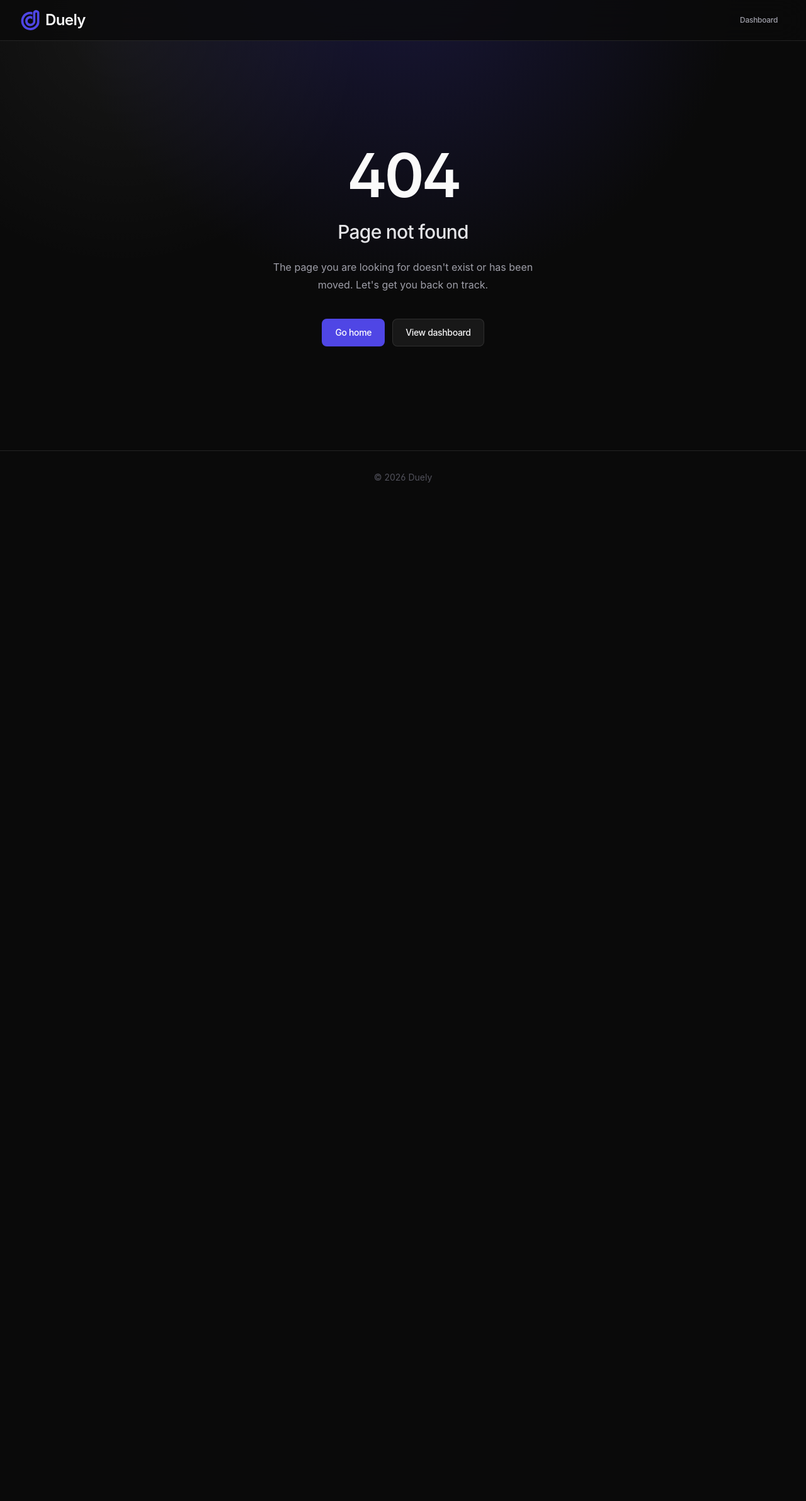
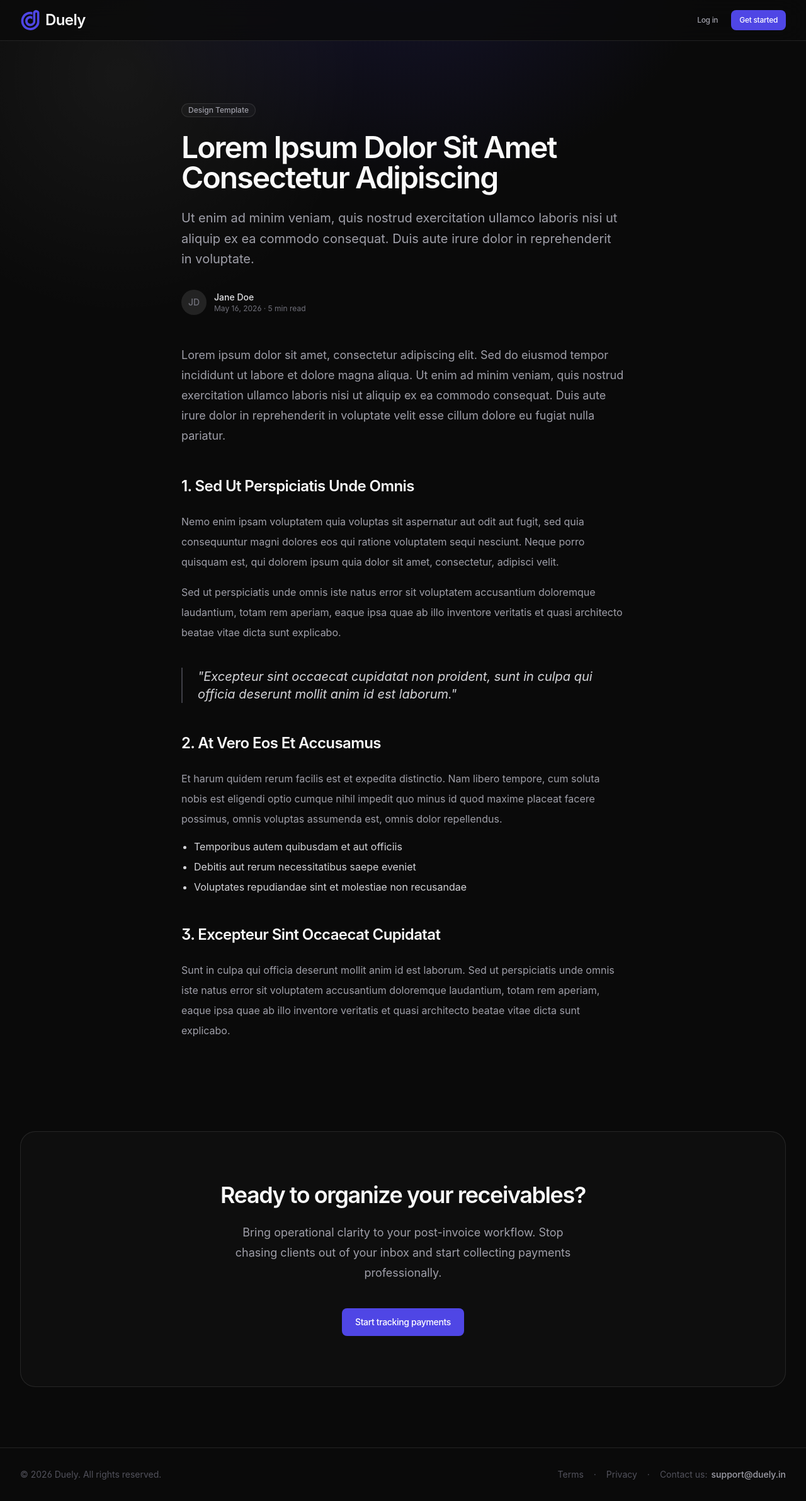
Before and after one commit to AbhishekU05/nudge, a Next.js app: page /article in a window 1280 px wide. Before the commit this address had no page. Shown: the whole page at 63% size. Before the commit the page ends 800 px from the top, so only its background shows below. Built offline with nearby package versions, Linux system fonts and the light colour scheme.

Commit message:
added article template

```diff
--- /dev/null
+++ b/app/article/page.tsx
@@ -0,0 +1,146 @@
+import Image from "next/image";
+import Link from "next/link";
+import { Container } from "@/components/site/container";
+import { Button } from "@/components/ui/button";
+import { Badge } from "@/components/ui/badge";
+
+export default function ArticleTemplatePage() {
+  return (
+    <div className="flex flex-1 flex-col">
+      <header className="sticky top-0 z-20 border-b border-border bg-background/80 backdrop-blur-xl">
+        <Container className="flex h-16 items-center justify-between">
+          <Link href="/" className="flex items-center gap-2">
+            <Image
+              src="/logo.svg"
+              width={32}
+              height={32}
+              alt="Duely Logo"
+              className="h-8 w-8 rounded-md"
+            />
+            <span className="text-2xl font-semibold tracking-tight text-zinc-50">Duely</span>
+          </Link>
+          <div className="flex items-center gap-2">
+            <Link href="/login">
+              <Button variant="ghost" size="sm">
+                Log in
+              </Button>
+            </Link>
+            <Link href="/signup">
+              <Button size="sm">Get started</Button>
+            </Link>
+          </div>
+        </Container>
+      </header>
+
+      <main className="flex-1">
+        <Container className="max-w-3xl py-16 sm:py-24">
+          {/* Article Header */}
+          <div className="mb-12">
+            <Badge variant="secondary" className="mb-6 bg-white/[0.03] text-zinc-400 border-white/10">
+              Design Template
+            </Badge>
+            <h1 className="text-4xl font-semibold tracking-[-0.04em] text-zinc-50 sm:text-5xl mb-6">
+              Lorem Ipsum Dolor Sit Amet Consectetur Adipiscing
+            </h1>
+            <p className="text-xl text-zinc-400 leading-relaxed">
+              Ut enim ad minim veniam, quis nostrud exercitation ullamco laboris nisi ut aliquip ex ea commodo consequat. Duis aute irure dolor in reprehenderit in voluptate.
+            </p>
+
+            <div className="mt-8 flex items-center gap-3">
+              <div className="h-10 w-10 rounded-full bg-white/10 flex items-center justify-center text-zinc-500">
+                <span className="text-sm font-medium">JD</span>
+              </div>
+              <div>
+                <p className="text-sm font-medium text-zinc-200">Jane Doe</p>
+                <p className="text-xs text-zinc-500">May 16, 2026 · 5 min read</p>
+              </div>
+            </div>
+          </div>
+
+          {/* Article Body */}
+          <div className="prose prose-invert max-w-none text-zinc-400 space-y-6">
+            <p className="text-lg leading-8">
+              Lorem ipsum dolor sit amet, consectetur adipiscing elit. Sed do eiusmod tempor incididunt ut labore et dolore magna aliqua. Ut enim ad minim veniam, quis nostrud exercitation ullamco laboris nisi ut aliquip ex ea commodo consequat. Duis aute irure dolor in reprehenderit in voluptate velit esse cillum dolore eu fugiat nulla pariatur.
+            </p>
+
+            <div>
+              <h2 className="text-2xl font-semibold text-zinc-50 mt-12 mb-6 tracking-tight">
+                1. Sed Ut Perspiciatis Unde Omnis
+              </h2>
+              <p className="leading-8 mb-4">
+                Nemo enim ipsam voluptatem quia voluptas sit aspernatur aut odit aut fugit, sed quia consequuntur magni dolores eos qui ratione voluptatem sequi nesciunt. Neque porro quisquam est, qui dolorem ipsum quia dolor sit amet, consectetur, adipisci velit.
+              </p>
+              <p className="leading-8">
+                Sed ut perspiciatis unde omnis iste natus error sit voluptatem accusantium doloremque laudantium, totam rem aperiam, eaque ipsa quae ab illo inventore veritatis et quasi architecto beatae vitae dicta sunt explicabo.
+              </p>
+            </div>
+
+            <div className="my-10 border-l-2 border-zinc-700 pl-6 italic">
+              <p className="text-xl text-zinc-300">
+                "Excepteur sint occaecat cupidatat non proident, sunt in culpa qui officia deserunt mollit anim id est laborum."
+              </p>
+            </div>
+
+            <div>
+              <h2 className="text-2xl font-semibold text-zinc-50 mt-12 mb-6 tracking-tight">
+                2. At Vero Eos Et Accusamus
+              </h2>
+              <p className="leading-8 mb-4">
+                Et harum quidem rerum facilis est et expedita distinctio. Nam libero tempore, cum soluta nobis est eligendi optio cumque nihil impedit quo minus id quod maxime placeat facere possimus, omnis voluptas assumenda est, omnis dolor repellendus.
+              </p>
+              <ul className="list-disc pl-5 space-y-2 mt-4 text-zinc-300">
+                <li>Temporibus autem quibusdam et aut officiis</li>
+                <li>Debitis aut rerum necessitatibus saepe eveniet</li>
+                <li>Voluptates repudiandae sint et molestiae non recusandae</li>
+              </ul>
+            </div>
+
+            <div>
+              <h2 className="text-2xl font-semibold text-zinc-50 mt-12 mb-6 tracking-tight">
+                3. Excepteur Sint Occaecat Cupidatat
+              </h2>
+              <p className="leading-8">
+                Sunt in culpa qui officia deserunt mollit anim id est laborum. Sed ut perspiciatis unde omnis iste natus error sit voluptatem accusantium doloremque laudantium, totam rem aperiam, eaque ipsa quae ab illo inventore veritatis et quasi architecto beatae vitae dicta sunt explicabo.
+              </p>
+            </div>
+          </div>
+        </Container>
+
+        {/* CTA section */}
+        <Container className="py-12 pb-24">
+          <div className="rounded-3xl border border-white/10 bg-white/[0.02] px-6 py-16 text-center sm:px-12 sm:py-20 lg:px-16">
+            <h2 className="mx-auto max-w-2xl text-pretty text-3xl font-semibold tracking-[-0.04em] text-zinc-50 sm:text-4xl">
+              Ready to organize your receivables?
+            </h2>
+            <p className="mx-auto mt-6 max-w-xl text-lg leading-8 text-zinc-400">
+              Bring operational clarity to your post-invoice workflow. Stop chasing clients out of your inbox and start collecting payments professionally.
+            </p>
+            <div className="mt-10 flex items-center justify-center gap-4">
+              <Link href="/signup">
+                <Button size="lg">Start tracking payments</Button>
+              </Link>
+            </div>
+          </div>
+        </Container>
+      </main>
+
+      <footer className="border-t border-border mt-auto">
+        <Container className="flex flex-col sm:flex-row items-center justify-between gap-4 py-8 text-sm text-zinc-600">
+          <div>© {new Date().getFullYear()} Duely. All rights reserved.</div>
+          <div className="flex items-center gap-4">
+            <Link href="/terms" className="hover:text-zinc-300 transition-colors">Terms</Link>
+            <span>·</span>
+            <Link href="/privacy" className="hover:text-zinc-300 transition-colors">Privacy</Link>
+            <span>·</span>
+            <div className="flex items-center gap-1.5">
+              <span>Contact us:</span>
+              <a href="mailto:support@duely.in" className="font-medium text-zinc-400 hover:text-zinc-100 transition-colors">
+                support@duely.in
+              </a>
+            </div>
+          </div>
+        </Container>
+      </footer>
+    </div>
+  );
+}
```
